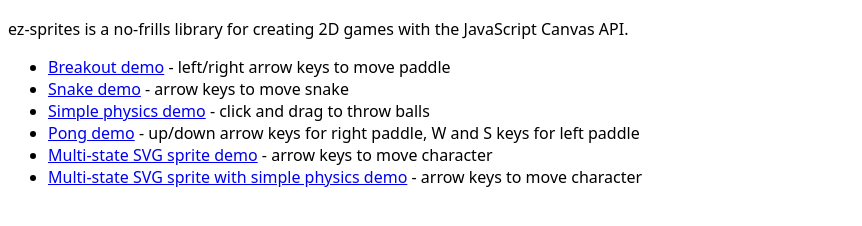
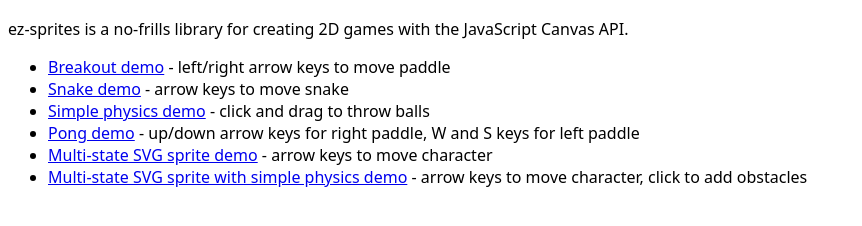
Before and after one commit to damesncs/ez-sprites, a plain HTML site: page index.html in a window 1280 px wide. Shown: the part 54-280 px from the top of the page, without its empty margins (0-862 px from the left). Drawn offline with Linux system fonts and the light colour scheme.

Commit message:
Update index.html

```diff
--- a/index.html
+++ b/index.html
@@ -12,7 +12,7 @@
           <li><a href="./movement2.html">Simple physics demo</a> - click and drag to throw balls</li>
           <li><a href="./pong.html">Pong demo</a> - up/down arrow keys for right paddle, W and S keys for left paddle</li>
           <li><a href="./svg-four-state-sprite/index.html">Multi-state SVG sprite demo</a> - arrow keys to move character</li>
-          <li><a href="./svg-four-state-sprite/stickman.html">Multi-state SVG sprite with simple physics demo</a> - arrow keys to move character</li>
+          <li><a href="./svg-four-state-sprite/stickman.html">Multi-state SVG sprite with simple physics demo</a> - arrow keys to move character, click to add obstacles</li>
         </ul>
     </body>
 </html>
```
